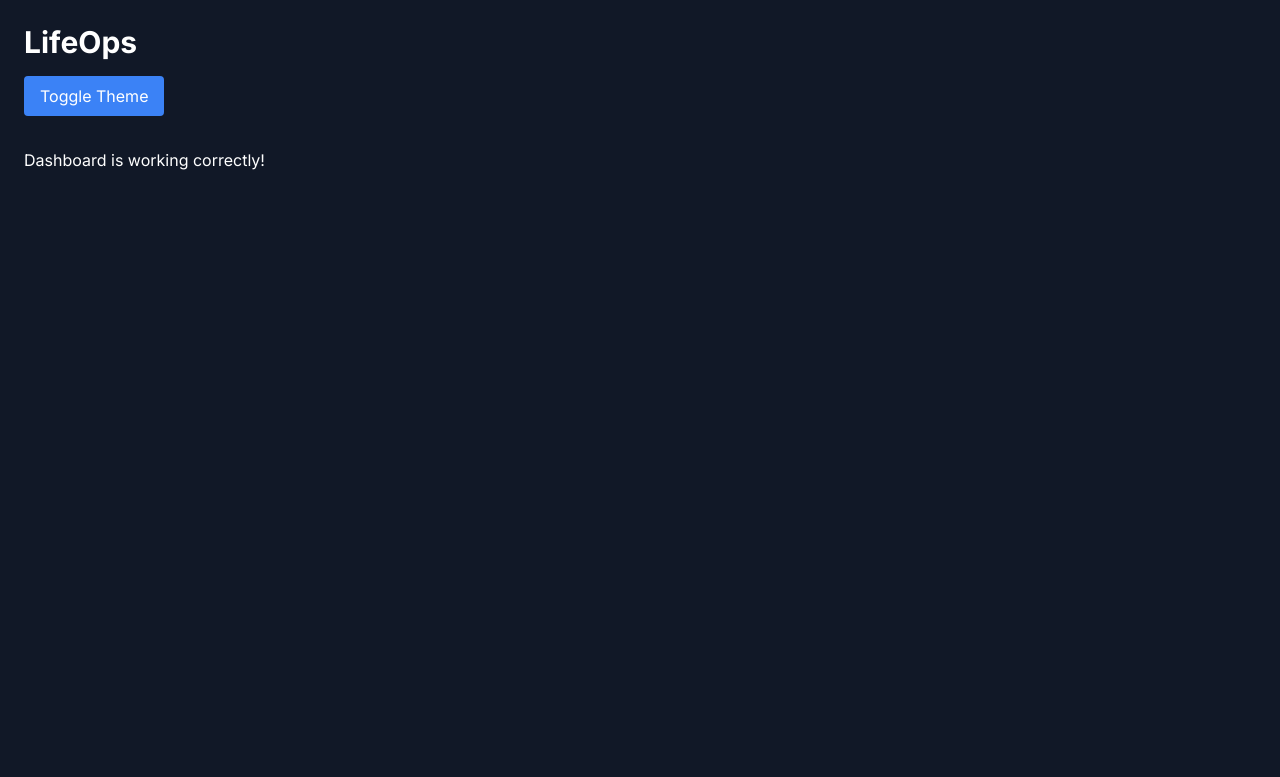
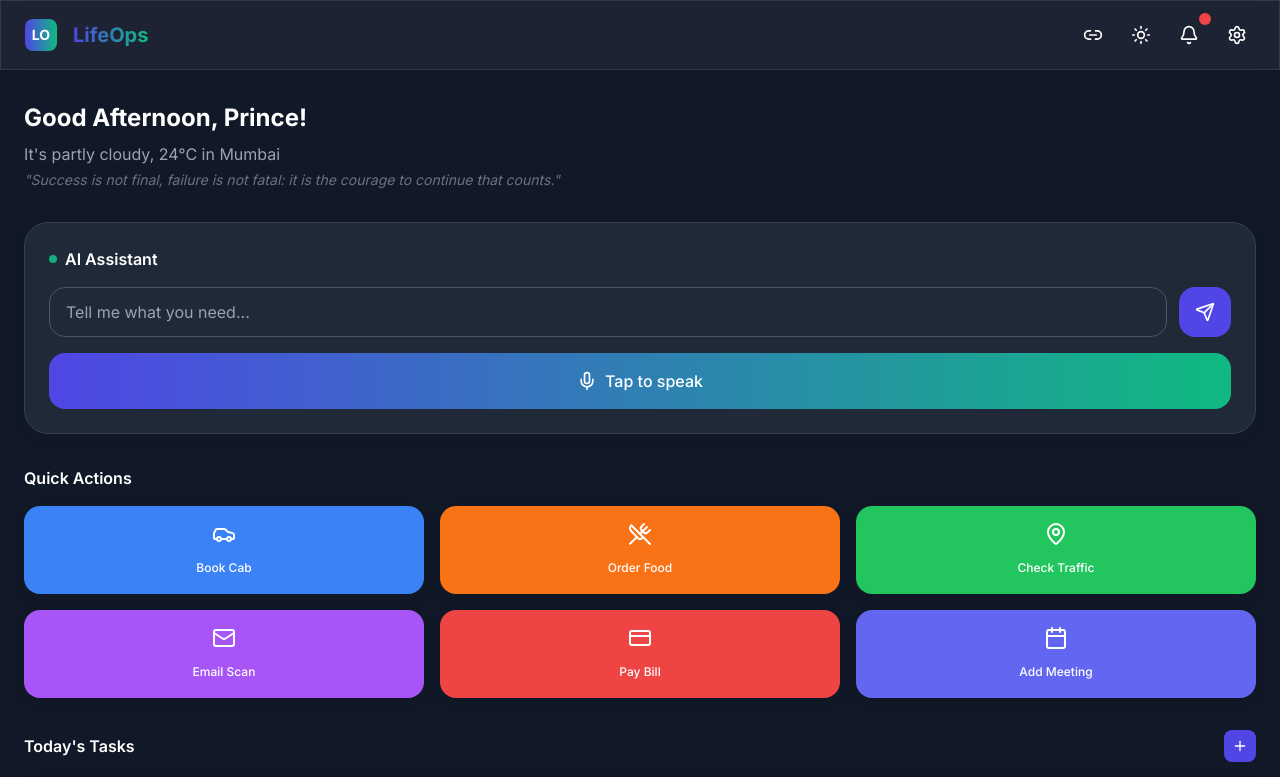
Before and after one commit to vasoyaprince14/LifeOps, a Next.js app in the folder apps/frontend/: page / in a window 1280 px wide. Shown: the top 777 px of the page. Built offline with nearby package versions, Linux system fonts and the light colour scheme.

Commit message:
Restore full Dashboard component
cgen-3a78e9c5411e4d25939a1ce486756047

```diff
--- a/apps/frontend/app/page.tsx
+++ b/apps/frontend/app/page.tsx
@@ -1,5 +1,5 @@
-import SimpleDashboard from './components/SimpleDashboard';
+import Dashboard from './components/Dashboard';
 
 export default function Home() {
-  return <SimpleDashboard />;
+  return <Dashboard />;
 }
```
